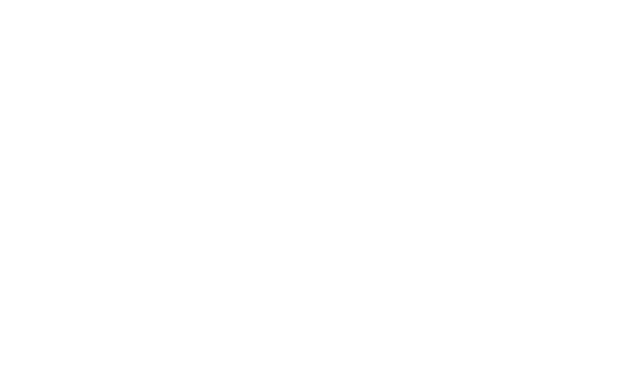
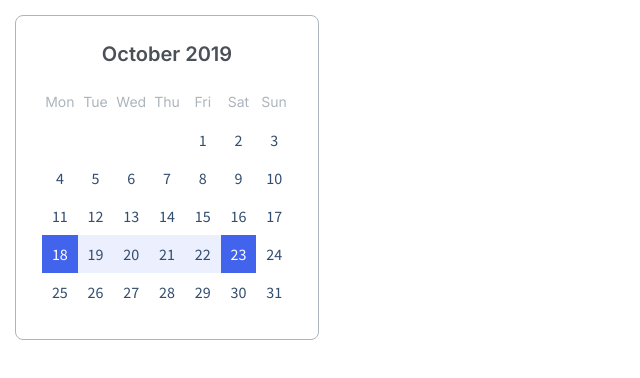
Before and after one commit to js-tasks-ru/htmlcss-20230227_mike-nk-nk, a website: page 05-lection3/03-calendar/index.html in a window 1280 px wide. Shown: the whole page, without its empty margins (0-640 px from the left). Drawn offline with Linux system fonts and the light colour scheme.

Commit message:
Calendar

```diff
--- a/05-lection3/03-calendar/calendar.css
+++ b/05-lection3/03-calendar/calendar.css
@@ -0,0 +1,65 @@
+
+.calendar{
+    box-sizing:border-box;
+    border:1px solid var(--grey-3);
+    border-radius: 8px;
+    padding: 26px 26px 28px 26px;
+}
+
+.calendar__title{
+    font-family: 'Inter', sans-serif;
+    font-style: normal;
+    font-weight: 600;
+    font-size: 20px;
+    line-height: 24px;
+    display: flex;
+    justify-content: center;
+    align-content: center;
+    padding-bottom: 20px;
+    color: var(--grey-4);
+}
+
+.calendar__wrapper{
+    padding-bottom:90%;
+    position: relative;
+}
+
+.calendar__inner{
+    position: absolute;
+    left:0;
+    top:0;
+    right:0;
+    bottom:0;
+    display: grid;
+    grid-template-columns: repeat(7,1fr);
+}
+
+.calendar__item{
+    font-family: 'Source Sans Pro';
+    font-style: normal;
+    font-weight: 400;
+    font-size: 16px;
+    line-height: 20px;
+    text-align: center;
+    color: var(--grey-5);
+    padding-top: calc(50% - 9px);
+}
+
+.calendar__item_day{
+    font-family: 'Inter';
+    font-style: normal;
+    font-weight: 400;
+    font-size: 14px;
+    line-height: 20px;
+    color: var(--grey-3);
+    padding-top: calc(50% - 12px);
+}
+
+.calendar__item_range{
+    background: var(--blue-3);
+}
+
+.calendar__item_range-bound{
+    color: var(--white);
+    background: var(--blue-2);
+}
--- a/05-lection3/03-calendar/index.html
+++ b/05-lection3/03-calendar/index.html
@@ -7,6 +7,56 @@
         <title>Calendar</title>
     </head>
     <body>
-
+       <div class="calendar" style="margin:15px; width:304px;">
+         <div class="calendar__title">
+             October 2019
+         </div>
+         <div class="calendar__wrapper">
+            <div class="calendar__inner">
+                <span class="calendar__item calendar__item_day">Mon</span>
+                <span class="calendar__item calendar__item_day">Tue</span>
+                <span class="calendar__item calendar__item_day">Wed</span>
+                <span class="calendar__item calendar__item_day">Thu</span>
+                <span class="calendar__item calendar__item_day">Fri</span>
+                <span class="calendar__item calendar__item_day">Sat</span>
+                <span class="calendar__item calendar__item_day">Sun</span>
+                <span class="calendar__item"></span>
+                <span class="calendar__item"></span>
+                <span class="calendar__item"></span>
+                <span class="calendar__item"></span>
+                <span class="calendar__item">1</span>
+                <span class="calendar__item">2</span>
+                <span class="calendar__item">3</span>
+                <span class="calendar__item">4</span>
+                <span class="calendar__item">5</span>
+                <span class="calendar__item">6</span>
+                <span class="calendar__item">7</span>
+                <span class="calendar__item">8</span>
+                <span class="calendar__item">9</span>
+                <span class="calendar__item">10</span>
+                <span class="calendar__item">11</span>
+                <span class="calendar__item">12</span>
+                <span class="calendar__item">13</span>
+                <span class="calendar__item">14</span>
+                <span class="calendar__item">15</span>
+                <span class="calendar__item">16</span>
+                <span class="calendar__item">17</span>
+                <span class="calendar__item calendar__item_range-bound">18</span>
+                <span class="calendar__item calendar__item_range">19</span>
+                <span class="calendar__item calendar__item_range">20</span>
+                <span class="calendar__item calendar__item_range">21</span>
+                <span class="calendar__item calendar__item_range">22</span>
+                <span class="calendar__item calendar__item_range-bound">23</span>
+                <span class="calendar__item">24</span>
+                <span class="calendar__item">25</span>
+                <span class="calendar__item">26</span>
+                <span class="calendar__item">27</span>
+                <span class="calendar__item">28</span>
+                <span class="calendar__item">29</span>
+                <span class="calendar__item">30</span>
+                <span class="calendar__item">31</span>
+            </div>
+         </div>
+       </div>
     </body>
 </html>
--- a/assets/css/main.css
+++ b/assets/css/main.css
@@ -23,6 +23,10 @@
 
     --primary: var(--blue);
     --secondary: var(--purple);
+
+    --blue-2: #4263EB;
+    --blue-3: #A0B1F533;
+    --grey-5: #334D6E;
 }
 
 * {
--- a/assets/fonts/fonts.css
+++ b/assets/fonts/fonts.css
@@ -1 +1,3 @@
 @import url('https://fonts.googleapis.com/css2?family=Roboto:ital,wght@0,100;0,300;0,400;0,500;0,700;0,900;1,100;1,300;1,400;1,500;1,700;1,900&display=swap');
+@import url('https://fonts.googleapis.com/css2?family=Inter:wght@400;500;600&display=swap');
+@import url('https://fonts.googleapis.com/css2?family=Source+Sans+Pro&display=swap');
```
